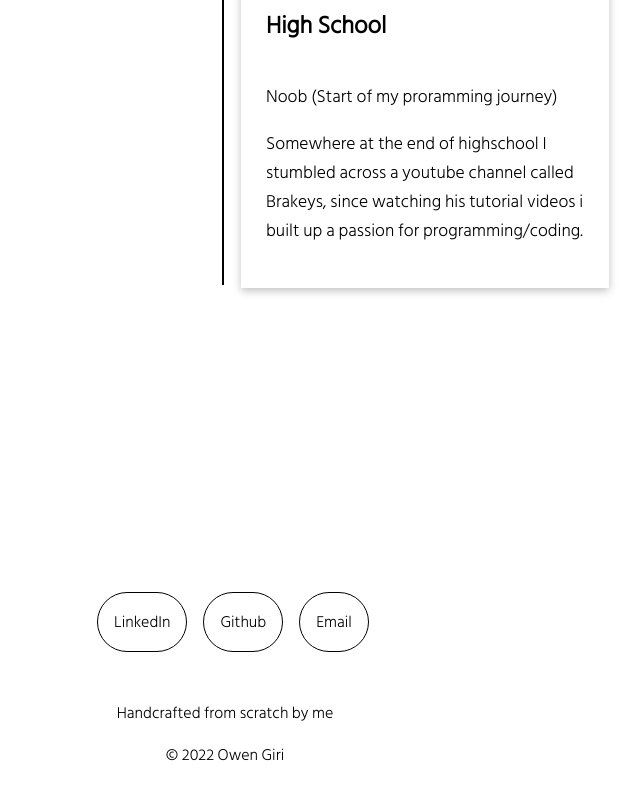
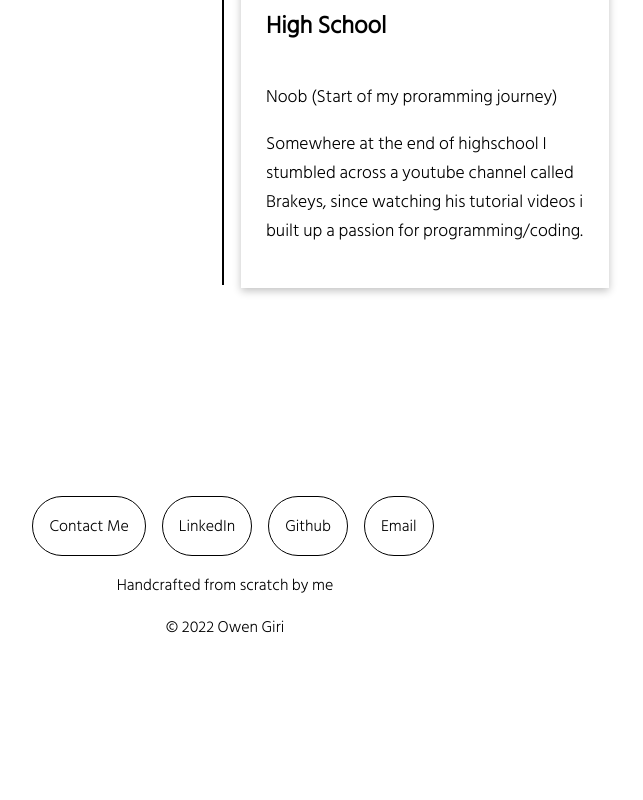
Before and after one commit to owengiri20/owen-portfolio, a React (Create React App) app: page / in a window 1280 px wide. Shown: the part 6142-6942 px from the top of the page, without its empty margins (415-1058 px from the left). After the commit the page ends 6814 px from the top, so only its background shows below. Built offline with nearby package versions, Linux system fonts and the light colour scheme.

Commit message:
add styling

```diff
--- a/src/App.css
+++ b/src/App.css
@@ -243,8 +243,7 @@ footer {
 .socials {
   display: flex;
   justify-content: center;
-  margin-top: 7rem;
-  margin-bottom: 3rem;
+  margin: 1rem;
 }
 
 .socials > a {
@@ -255,6 +254,14 @@ footer {
   padding: 1rem;
   border-radius: 200px;
   cursor: pointer;
+  transition: all ease 0.2s;
+}
+
+.socials > a:hover {
+  color: var(--background-color);
+  border: 1px solid var(--background-color);
+  background-color: var(--text-color);
+  transition: all ease 0.2s;
 }
 
 .contact-me {
--- a/src/components/Footer.tsx
+++ b/src/components/Footer.tsx
@@ -1,7 +1,11 @@
+import { useNavigate } from "react-router";
+
 export const Footer = () => {
+  const nav = useNavigate();
   return (
     <footer id="contact">
       <div className="socials">
+        <a onClick={() => nav("/contact")}>Contact Me</a>
         <a href="https://www.linkedin.com/in/owen-giri-0635b3178/">LinkedIn</a>
         <a href="https://github.com/owengiri20">Github</a>
         <a href="mailto:owengiri20@gmail.com">Email</a>
```
